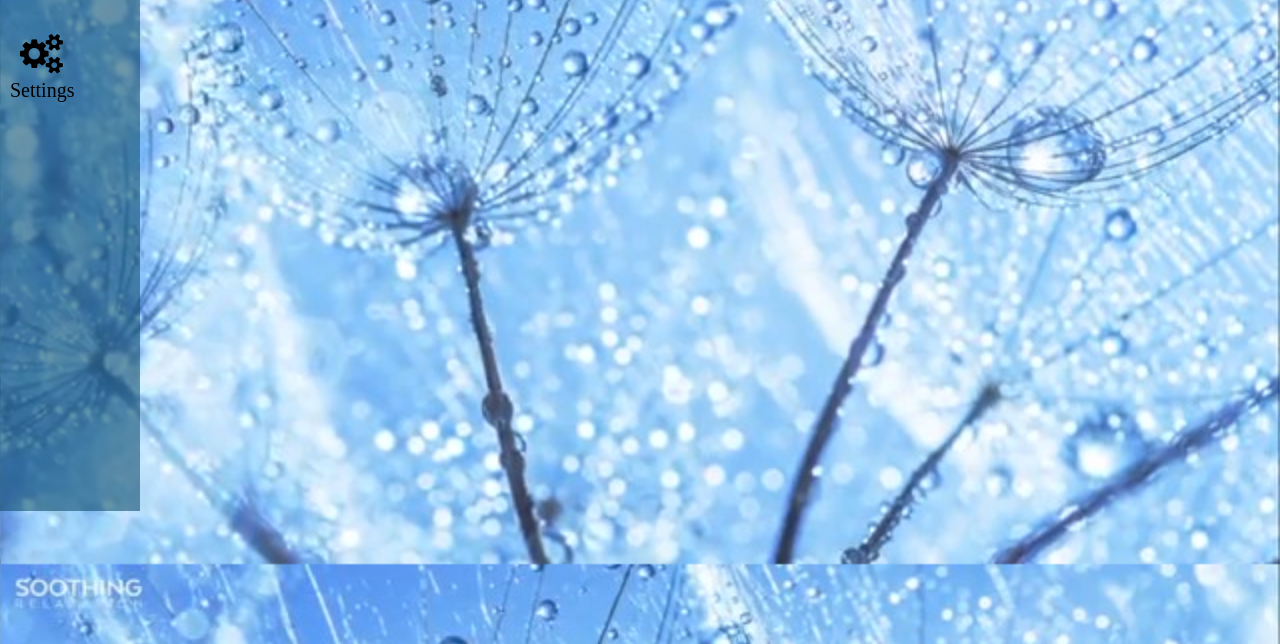
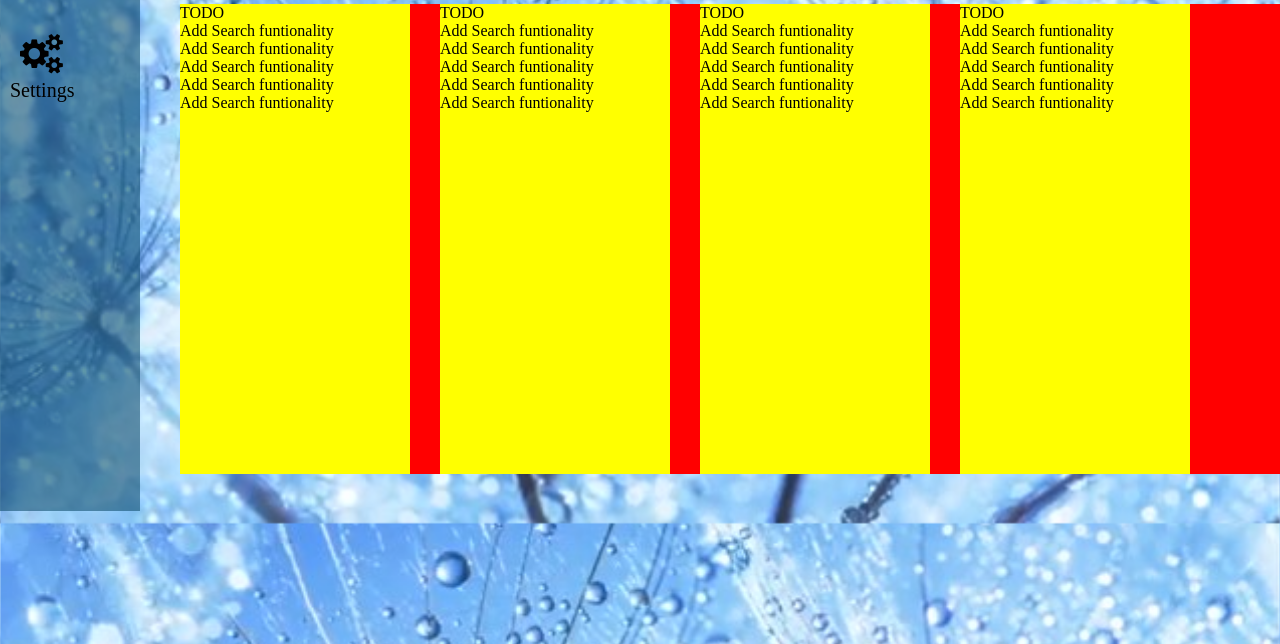
Before and after one commit to vumurerwa/TaskManager, a plain HTML site: page boards.html in a window 1280 px wide. Shown: the part 156-800 px from the top of the page. Drawn offline with Linux system fonts and the light colour scheme.

Commit message:
3rd commit

```diff
--- a/boards.css
+++ b/boards.css
@@ -1,7 +1,7 @@
 html body{
     padding: 0;
     margin: 0;
-    background-image: url(blue.JPG);
+    background-image: url(Blue1.PNG);
     background-size: cover;
 }
 .header{
@@ -91,3 +91,17 @@ html body{
     font-size: 20px;
 
 }
+.container{
+    background-color: red;
+    width: 1100px;
+    height: 470px;
+    margin-left: 180px;
+    margin-top: 20px;
+    display: flex;
+}
+.cards-container{
+    background-color: yellow;
+    width: 230px;
+    margin-right: 30px;
+
+}
--- a/boards.html
+++ b/boards.html
@@ -33,6 +33,139 @@
         <img class="P3" src="p3.PNG" alt="">
         <img class="p2" src="p2.PNG" alt="">
         </div>
+        <main>
+            <div class="container">
+                <div class="cards-container">
+                 <div class="cards-container-status">
+                     <span>TODO</span>
+                 </div>
+                 <div class="cards-container-list">
+                     <div class="card">
+                         <div class="card-title">
+                             <span>Add Search funtionality</span>
+                         </div>
+                     </div>
+                     <div class="card">
+                         <div class="card-title">
+                             <span>Add Search funtionality</span>
+                         </div>
+                     </div>
+                     <div class="card">
+                         <div class="card-title">
+                             <span>Add Search funtionality</span>
+                         </div>
+                     </div>
+                     <div class="card">
+                         <div class="card-title">
+                             <span>Add Search funtionality</span>
+                         </div>
+                     </div>
+                     <div class="card">
+                         <div class="card-title">
+                             <span>Add Search funtionality</span>
+                         </div>
+                     </div>
+                 </div>
+                </div>
+                <div class="cards-container">
+                    <div class="cards-container-status">
+                        <span>TODO</span>
+                    </div>
+                    <div class="cards-container-list">
+                        <div class="card">
+                            <div class="card-title">
+                                <span>Add Search funtionality</span>
+                            </div>
+                        </div>
+                        <div class="card">
+                            <div class="card-title">
+                                <span>Add Search funtionality</span>
+                            </div>
+                        </div>
+                        <div class="card">
+                            <div class="card-title">
+                                <span>Add Search funtionality</span>
+                            </div>
+                        </div>
+                        <div class="card">
+                            <div class="card-title">
+                                <span>Add Search funtionality</span>
+                            </div>
+                        </div>
+                        <div class="card">
+                            <div class="card-title">
+                                <span>Add Search funtionality</span>
+                            </div>
+                        </div>
+                    </div>
+                   </div>
+                   <div class="cards-container">
+                    <div class="cards-container-status">
+                        <span>TODO</span>
+                    </div>
+                    <div class="cards-container-list">
+                        <div class="card">
+                            <div class="card-title">
+                                <span>Add Search funtionality</span>
+                            </div>
+                        </div>
+                        <div class="card">
+                            <div class="card-title">
+                                <span>Add Search funtionality</span>
+                            </div>
+                        </div>
+                        <div class="card">
+                            <div class="card-title">
+                                <span>Add Search funtionality</span>
+                            </div>
+                        </div>
+                        <div class="card">
+                            <div class="card-title">
+                                <span>Add Search funtionality</span>
+                            </div>
+                        </div>
+                        <div class="card">
+                            <div class="card-title">
+                                <span>Add Search funtionality</span>
+                            </div>
+                        </div>
+                    </div>
+                   </div>
+                   <div class="cards-container">
+                    <div class="cards-container-status">
+                        <span>TODO</span>
+                    </div>
+                    <div class="cards-container-list">
+                        <div class="card">
+                            <div class="card-title">
+                                <span>Add Search funtionality</span>
+                            </div>
+                        </div>
+                        <div class="card">
+                            <div class="card-title">
+                                <span>Add Search funtionality</span>
+                            </div>
+                        </div>
+                        <div class="card">
+                            <div class="card-title">
+                                <span>Add Search funtionality</span>
+                            </div>
+                        </div>
+                        <div class="card">
+                            <div class="card-title">
+                                <span>Add Search funtionality</span>
+                            </div>
+                        </div>
+                        <div class="card">
+                            <div class="card-title">
+                                <span>Add Search funtionality</span>
+                            </div>
+                        </div>
+                    </div>
+                   </div>
+             </div>
+        </main>
+
 
 
 </body>
--- a/createboard.css
+++ b/createboard.css
@@ -1,7 +1,7 @@
 html body{
     padding: 0;
     margin: 0;
-    background-image: url(blue.JPG);
+    background-image: url(Blue1.PNG);
     background-size: cover;
 }
 .header{
--- a/dashboard.css
+++ b/dashboard.css
@@ -1,7 +1,7 @@
 html body{
     padding: 0;
     margin: 0;
-    background-image: url(blue.JPG);
+    background-image: url(Blue1.PNG);
     background-size: cover;
 }
 .header{
```
Also changed, not shown: Blue1.PNG (added), blue.jpg (deleted).
